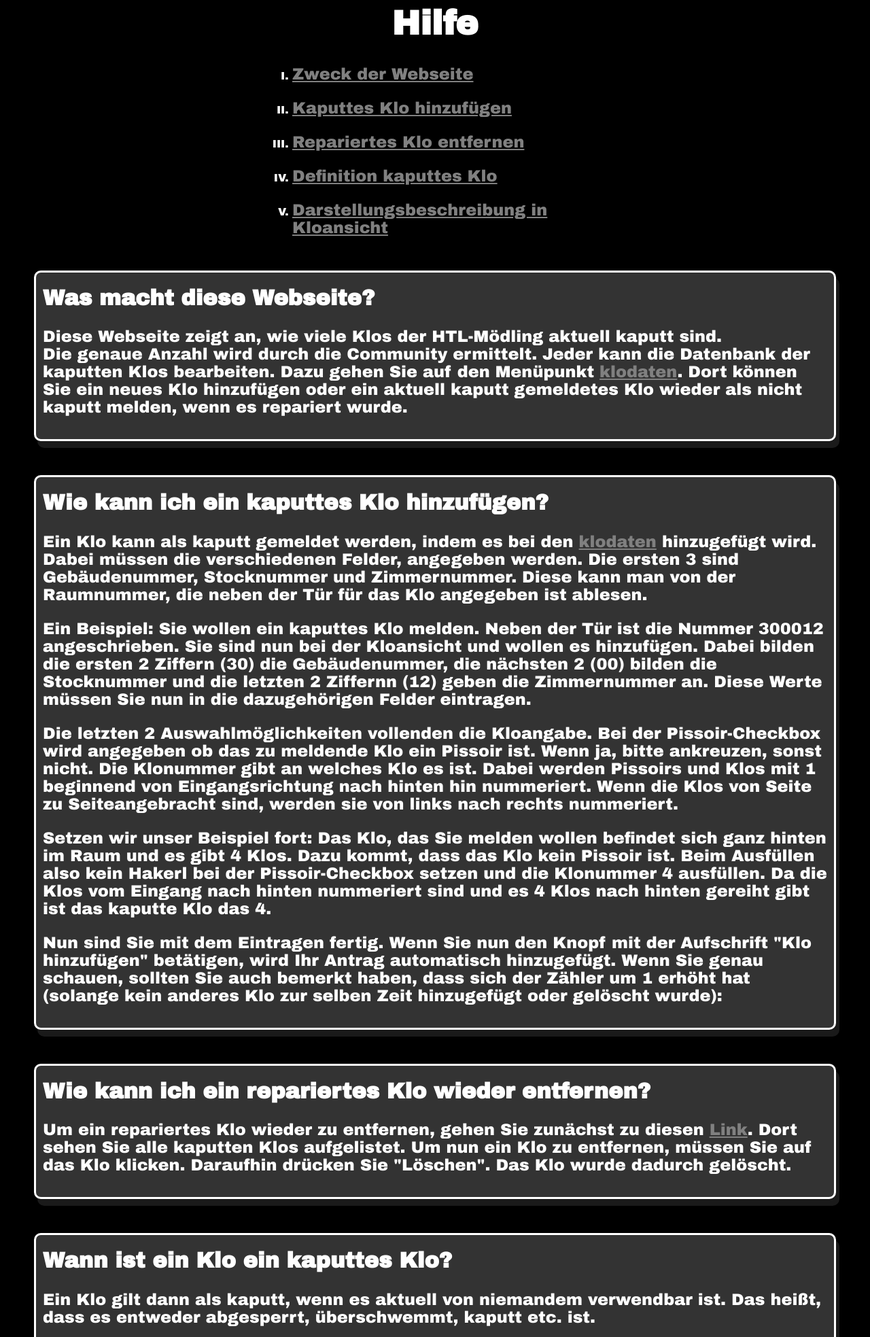
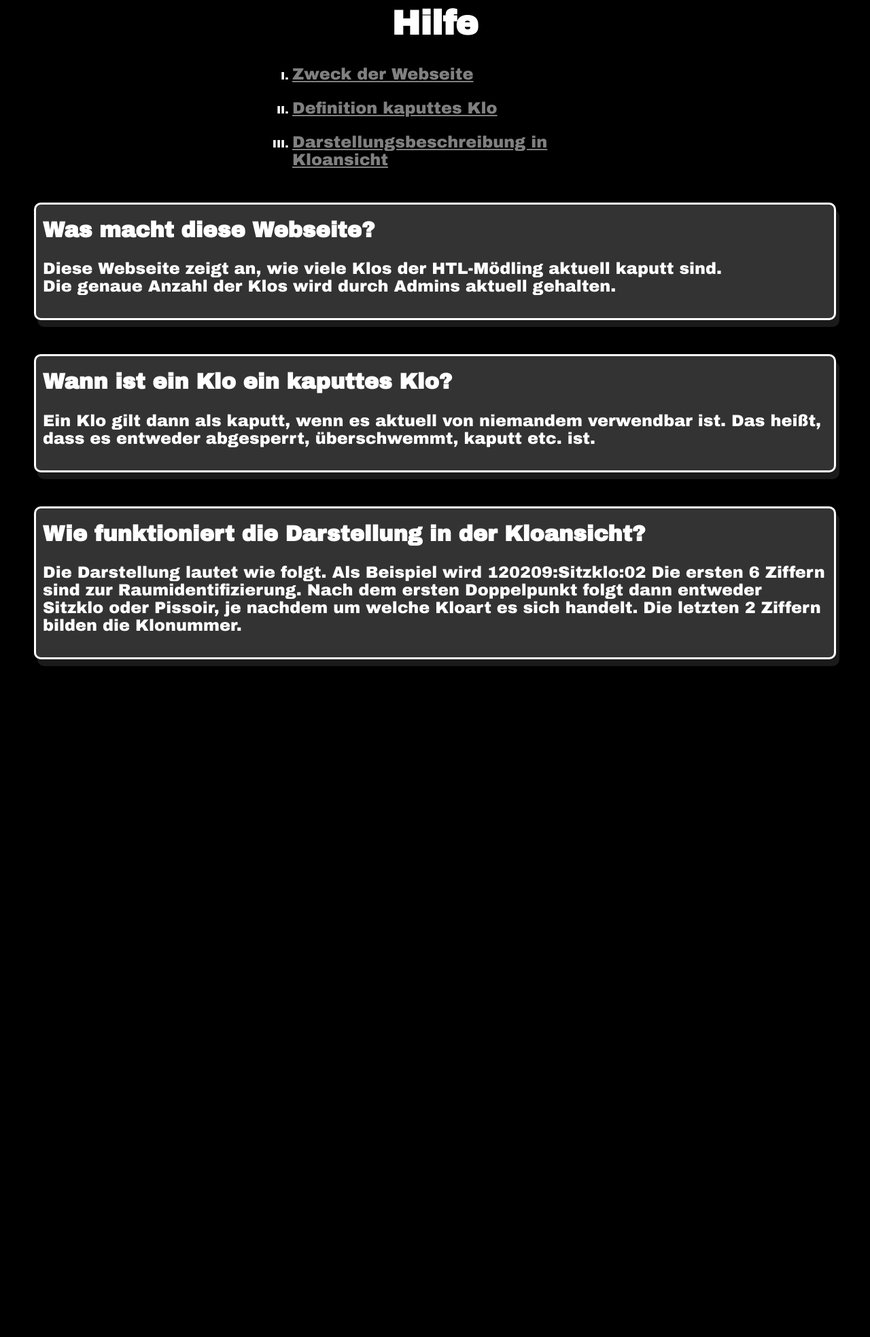
Before and after one commit to Chrisi2209/SchulklosKaputt, a Flask app: page /help in a window 1280 px wide. Shown: the part 53-2020 px from the top of the page at 68% size. After the commit the page ends 1033 px from the top, so only its background shows below. Run offline with Flask 3, Linux system fonts and the light colour scheme.

Commit message:
helptext for adding and removing toilets only got logged in

```diff
--- a/app/templates/help.html
+++ b/app/templates/help.html
@@ -8,12 +8,14 @@
         <li>
             <p><a href="#WebsiteDescription">Zweck der Webseite</a></p>
         </li>
+        {% if authenticated == True %}
         <li>
             <p><a href="#AddToilet">Kaputtes Klo hinzufügen</a></p>
         </li>
         <li>
             <p><a href="#RemoveToilet">Repariertes Klo entfernen</a></p>
         </li>
+        {% endif %}
         <li>
             <p><a href="#DefinitionBrokenToilet">Definition kaputtes Klo</a></p>
         </li>
@@ -27,12 +29,10 @@
     <h2>Was macht diese Webseite?</h2>
     <p>
         Diese Webseite zeigt an, wie viele Klos der HTL-Mödling aktuell kaputt sind.<br>
-        Die genaue Anzahl wird durch die Community ermittelt. Jeder kann die Datenbank der kaputten Klos bearbeiten.
-        Dazu gehen Sie auf den Menüpunkt <a href="{{ url_for('kloansicht') }}">klodaten</a>. Dort können Sie ein neues
-        Klo hinzufügen oder ein aktuell kaputt gemeldetes Klo wieder als nicht kaputt melden, wenn es repariert wurde.
+        Die genaue Anzahl der Klos wird durch Admins aktuell gehalten.
     </p>
 </div>
-
+{% if authenticated == True %}
 <div class="help-paragraph" id="AddToilet">
     <h2>Wie kann ich ein kaputtes Klo hinzufügen?</h2>
     <p>
@@ -71,6 +71,7 @@
         Zähler um 1 erhöht hat (solange kein anderes Klo zur selben Zeit hinzugefügt oder gelöscht wurde):
     </p>
 </div>
+
 <div class="help-paragraph" id="RemoveToilet">
     <h2>Wie kann ich ein repariertes Klo wieder entfernen?</h2>
     <p>
@@ -81,6 +82,7 @@
         drücken Sie "Löschen". Das Klo wurde dadurch gelöscht.
     </p>
 </div>
+{% endif %}
 
 <div class="help-paragraph" id="DefinitionBrokenToilet">
     <h2>Wann ist ein Klo ein kaputtes Klo?</h2>
```
